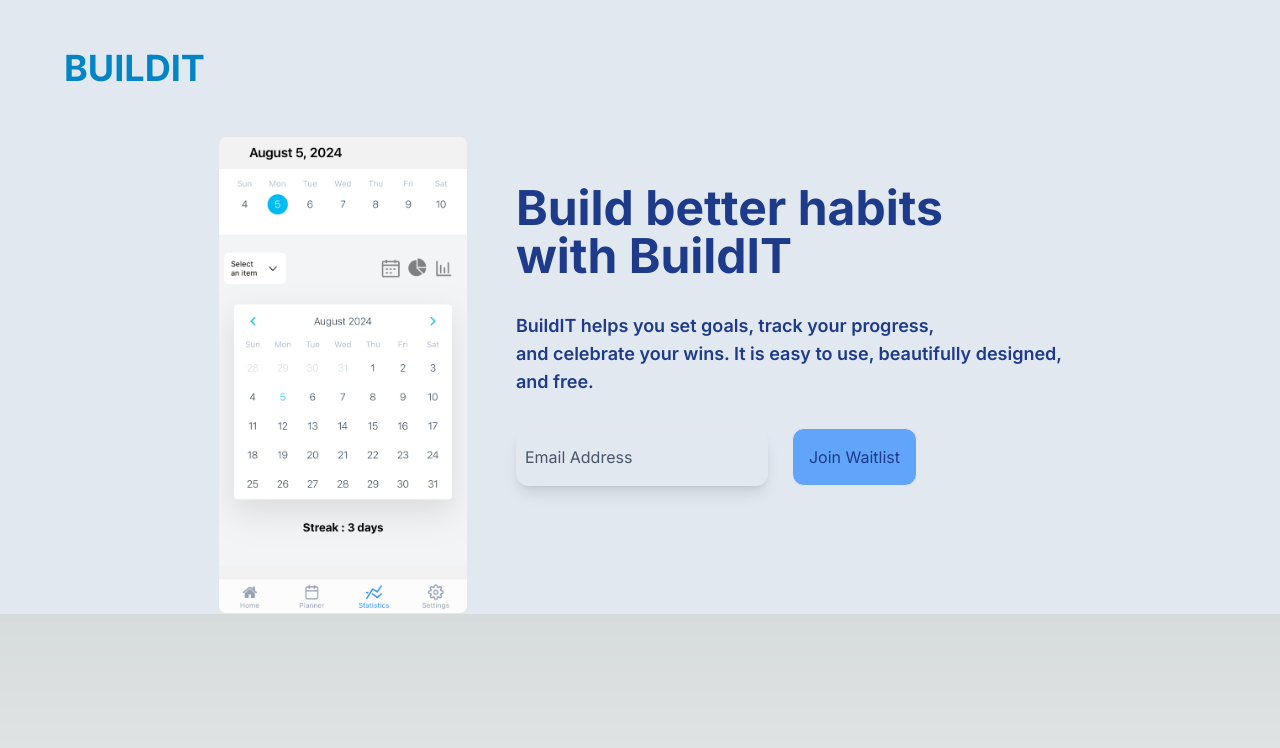
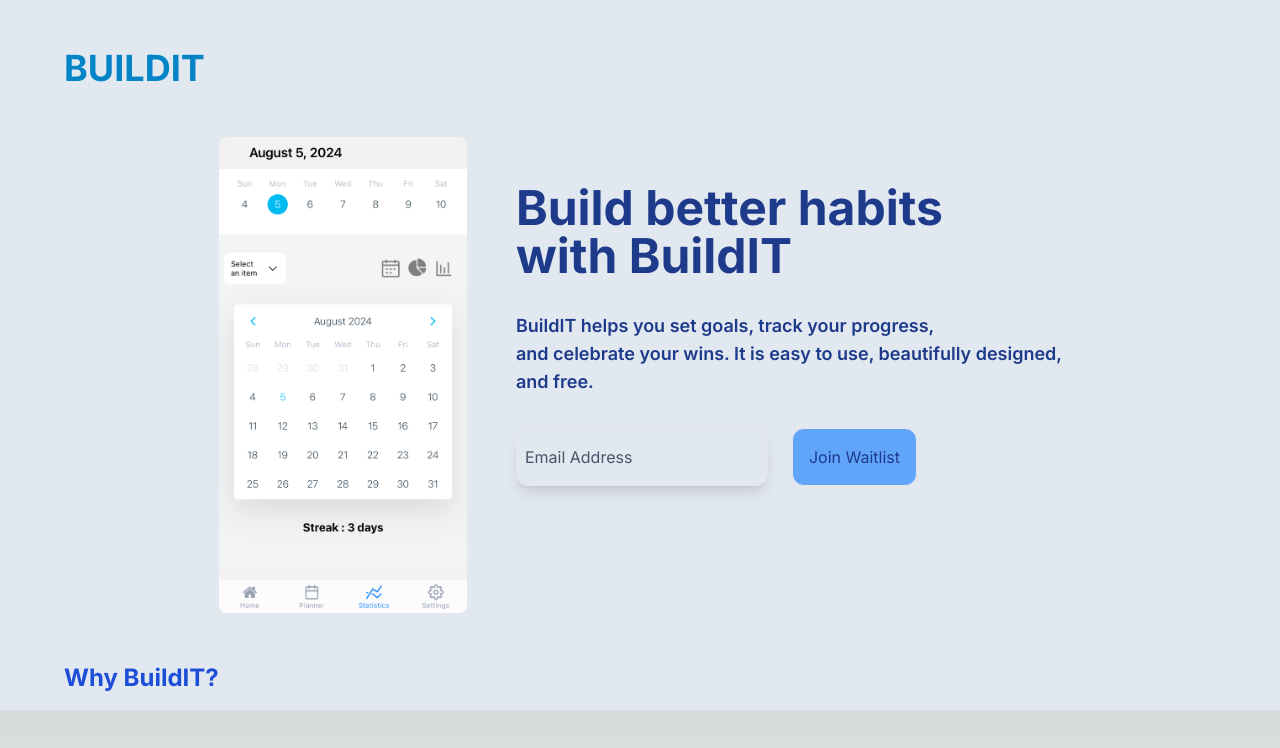
Before and after one commit to teambuildit/LandingPage, a Next.js app: page / in a window 1280 px wide. Shown: the top 748 px of the page. Built offline with nearby package versions, Linux system fonts and the light colour scheme.

Commit message:
update ui

```diff
--- a/src/app/page.js
+++ b/src/app/page.js
@@ -40,7 +40,17 @@
         </div>
       </div>
       {/* features div */}
-      <div></div>
+      <div className="flex flex-col justify-center items-start mt-8">
+        <h1 className="text-2xl text-blue-700 mx-16 font-bold my-4">
+          Why BuildIT?
+        </h1>
+        <div className="features">
+          <div></div>
+          <div></div>
+          <div></div>
+          <div></div>
+        </div>
+      </div>
     </div>
   );
 };
```
